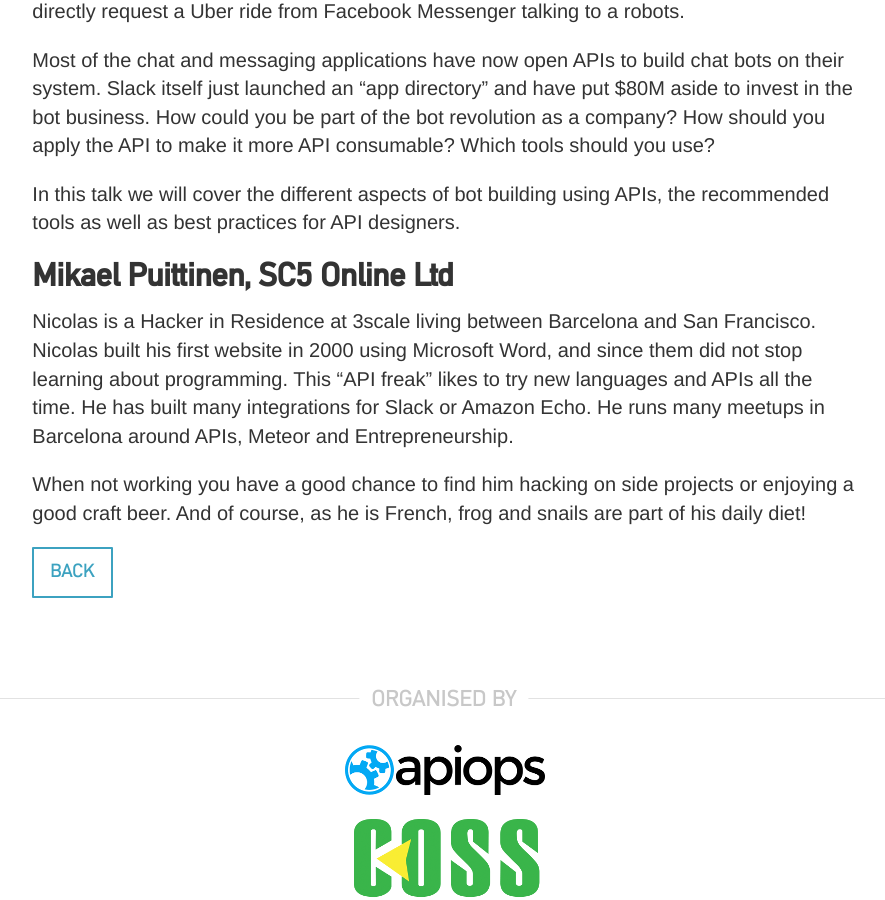
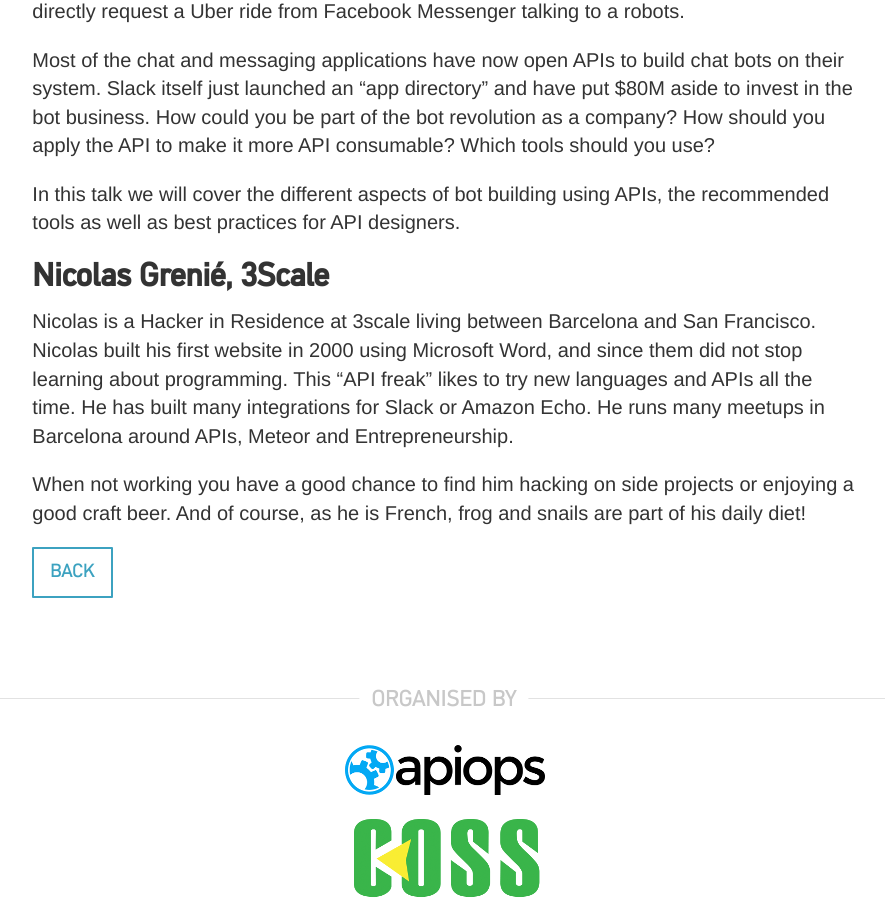
Before and after one commit to apidaysnordic/apidaysnordic.github.io, a Jekyll site: the page built from _posts/2016-04-14-nicolas-grenie.md, in a window 1280 px wide and 900 px high, scrolled down 814 px. Shown: the whole window, without its empty margins (196-1081 px from the left). Built offline with Jekyll 4.4.1, drawn with Linux system fonts in a browser that asks for light colours; some web fonts are replaced; comment, search, counter and statistics services are not loaded.

Commit message:
typo fix

```diff
--- a/_posts/2016-04-14-nicolas-grenie.md
+++ b/_posts/2016-04-14-nicolas-grenie.md
@@ -11,7 +11,7 @@
 
 In this talk we will cover the different aspects of bot building using APIs, the recommended tools as well as best practices for API designers.
 
-## Mikael Puittinen, SC5 Online Ltd
+## Nicolas Grenié, 3Scale
 
 Nicolas is a Hacker in Residence at 3scale living between Barcelona and San Francisco. Nicolas built his first website in 2000 using Microsoft Word, and since them did not stop learning about programming. This "API freak" likes to try new languages and APIs all the time. He has built many integrations for Slack or Amazon Echo.
 He runs many meetups in Barcelona around APIs, Meteor and Entrepreneurship.
```
